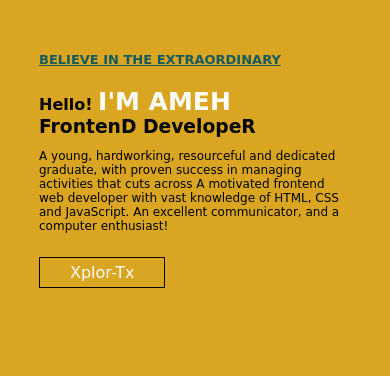
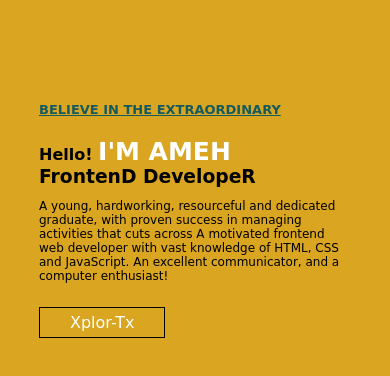
Before and after one commit to shyFrontendDeveloper/Portfolio, a plain HTML site: page index.html in a window 390 px wide. Shown: the part 58-434 px from the top of the page. Drawn offline with Linux system fonts and the light colour scheme; a web font is replaced by a local one.

Commit message:
initial commit

```diff
--- a/css/style.css
+++ b/css/style.css
@@ -150,7 +150,7 @@ nav ul li {
 
 @media (max-width: 425px) {
     .writeups {
-        margin: 10px 0;
+        margin: 60px 0;
     }
 
     .writeups h1 {
```
